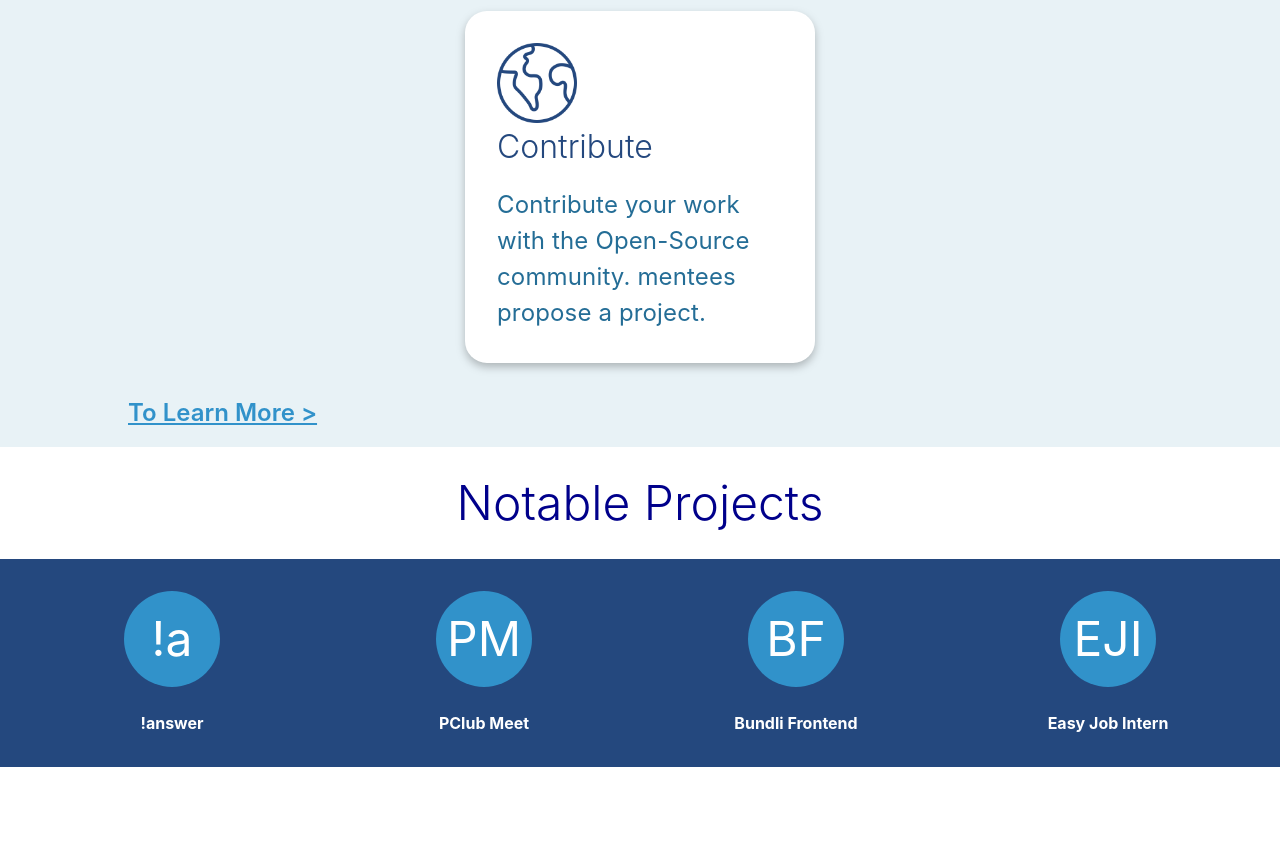
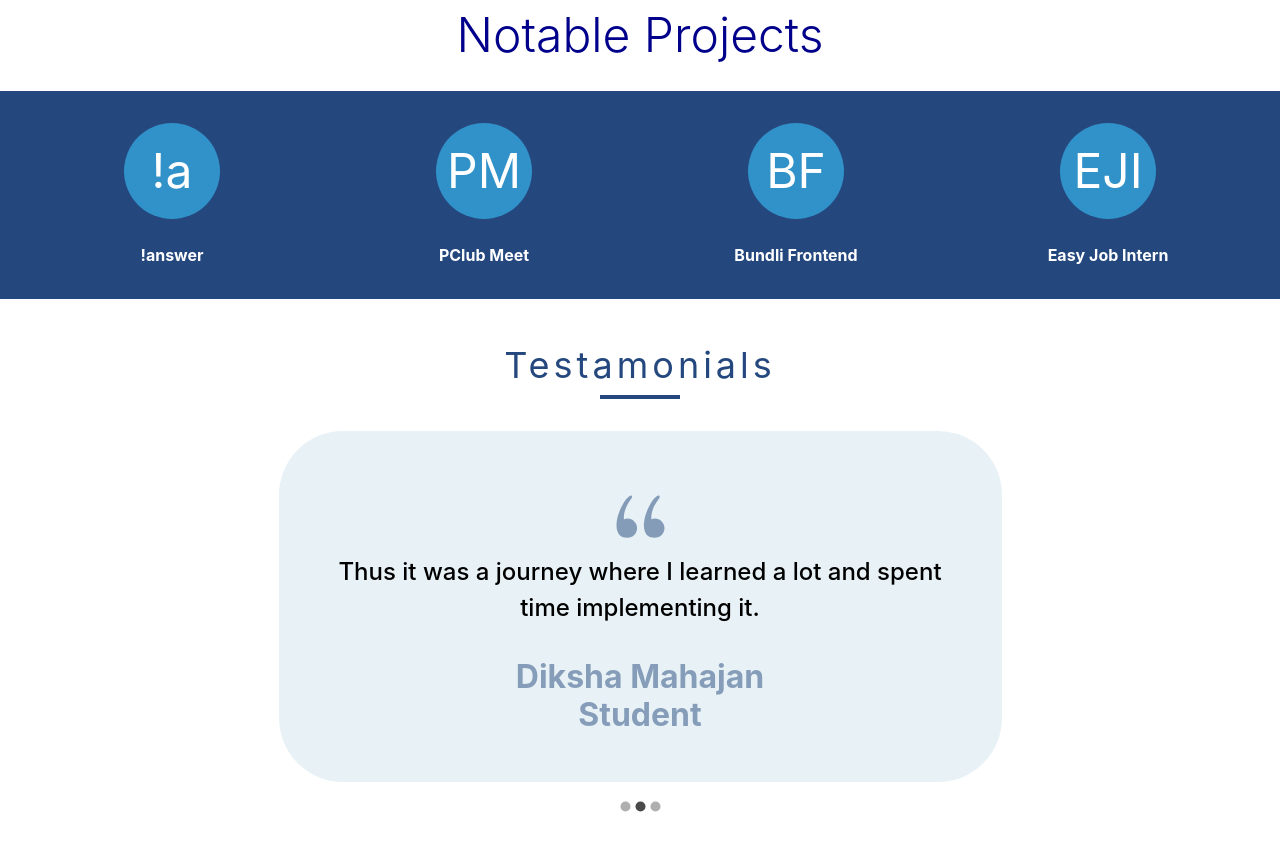
Before and after one commit to hrik2001/psoc2022-landing, a Next.js app: page / in a window 1280 px wide. Shown: the part 1360-2210 px from the top of the page. Built offline with nearby package versions, Linux system fonts and the light colour scheme.

Commit message:
testamonials

```diff
--- a/components/ProjectSection.tsx
+++ b/components/ProjectSection.tsx
@@ -33,10 +33,10 @@ const ProjectSection = () => {
       </div>
       <div className={styles.projectContainerWrapper}>
         <div className={styles.projectContainer}>
-          {projects.map((item, index) => {
+          {projects.map((item: ProjectsProps, index) => {
             return (
               <figure key={index}>
-                <a href={item.src}>
+                <a href={item.src} target="_blank">
                   <div
                     className={
                       item.img ? styles.projectImgContainer : styles.projectInitialContainer
--- /dev/null
+++ b/components/Testamonial.tsx
@@ -0,0 +1,20 @@
+import React from "react";
+import styles from "../styles/Testamonial.module.scss";
+
+const Testamonial = ({ content, name, title }: TestamonialProps) => {
+  return (
+    <div className={styles.testamonialCard}>
+      {/* <h2 className={styles.testmonialQoute}>&#8220;</h2> */}
+      <div className={styles.testamonialQouteImg}>
+        <img src="/img/qoute.svg" alt="" />
+      </div>
+
+      <h2>{content}</h2>
+
+      <h4>{name}</h4>
+      <h4>{title}</h4>
+    </div>
+  );
+};
+
+export default Testamonial;
--- a/components/TestamonialSection.tsx
+++ b/components/TestamonialSection.tsx
@@ -1,5 +1,8 @@
 import React from "react";
+import Testamonials from "../data/Testamonial";
 import style from "../styles/Testamonial.module.scss";
+import Testamonial from "./Testamonial";
+import Carousel from "react-material-ui-carousel";
 
 const TestamonialSection = () => {
   return (
@@ -8,8 +11,13 @@ const TestamonialSection = () => {
         <h2>Testamonials</h2>
         <div className={style.underline}></div>
       </div>
-
-      <div></div>
+      <div className={style.testamonialContainer}>
+        <Carousel animation="slide">
+          {Testamonials.map((item, index) => {
+            return <Testamonial {...item} key={index} />;
+          })}
+        </Carousel>
+      </div>
     </section>
   );
 };
--- a/components/WorkSection.tsx
+++ b/components/WorkSection.tsx
@@ -9,7 +9,7 @@ const WorkSection = () => {
       <section>
         <h2 className={styles.workHeading}>How does it works ? </h2>
         <div className={styles.workCardContainer}>
-          {worksArray.map((item, index) => {
+          {worksArray.map((item: WorksProps, index) => {
             return (
               <div key={index} className={styles.workCard}>
                 <div className={styles.workCardImageContainer}>
--- /dev/null
+++ b/data/Testamonial.ts
@@ -0,0 +1,20 @@
+const Testamonials: TestamonialProps[] = [
+  {
+    content:
+      "It was a great opportunity to learn many new things. It also gave me an insight into the open source community.",
+    name: "Gaurika ",
+    title: "Student",
+  },
+  {
+    content: "Thus it was a journey where I learned a lot and spent time implementing it.",
+    name: "Diksha Mahajan",
+    title: "Student",
+  },
+  {
+    content: "Through this project, I gained a lot of experience and came across new things.",
+    name: "Aditi Shandyal",
+    title: "Student",
+  },
+];
+
+export default Testamonials;
--- a/data/index.d.ts
+++ b/data/index.d.ts
@@ -16,3 +16,9 @@ interface WorksProps {
   desc: string;
   photo: string;
 }
+
+interface TestamonialProps {
+  content: string;
+  name: strnig;
+  title: string;
+}
--- a/package.json
+++ b/package.json
@@ -10,9 +10,11 @@
   },
   "dependencies": {
     "@material-ui/core": "^4.12.4",
+    "@material-ui/icons": "^4.11.3",
     "next": "12.1.5",
     "react": "18.0.0",
     "react-dom": "18.0.0",
+    "react-material-ui-carousel": "^2.3.11",
     "sass": "^1.51.0"
   },
   "devDependencies": {
--- a/pages/index.tsx
+++ b/pages/index.tsx
@@ -7,11 +7,13 @@ import WorkSection from "../components/WorkSection";
 import ProjectSection from "../components/ProjectSection";
 import Timeline from "../components/Timeline";
 import TestamonialSection from "../components/TestamonialSection";
+import Stats from "../components/Stats";
 
 const Home: NextPage = () => {
   return (
     <div className={styles.container}>
       <Hero />
+      {/* <Stats /> */}
       <WorkSection />
       <ProjectSection />
       <TestamonialSection />
--- a/styles/Testamonial.module.scss
+++ b/styles/Testamonial.module.scss
@@ -1,11 +1,18 @@
 $darkBlue : #24487E;
 $lightBlue : #3192CA;
 $grey : #617d98;
+$backgroundBlue : #E8F2F6;
+$lightPurple : #24487e80;
+
+.TestamonialSection{
+    padding: 3rem 0;
+}
+
 
 .sectionTitle {
-    margin-bottom: 4rem;
+    margin-bottom: 2rem;
     text-align: center;
-    font-size: 2.5rem;
+    font-size: 1.5rem;
     line-height: 1;
     text-transform: capitalize;
     letter-spacing: 0.25rem;
@@ -14,7 +21,8 @@ $grey : #617d98;
         margin-bottom: 0.75rem;
         font-weight: 400;
         color: $lightBlue;
-        color: white;
+        color: $darkBlue;
+        // color: white;
     }
 }
 
@@ -23,11 +31,62 @@ $grey : #617d98;
     height: 0.25rem;
     margin-bottom: 1.25rem;
     background: $darkBlue;
-    background: white;
+    // background: white;
     margin-left: auto;
     margin-right: auto;
 }
 
+.testamonialContainer {
+    width: 90%;
+    margin:auto;
+}
+
 .testamonialCard {
+    background-color: $backgroundBlue;
+    max-width: 723px;
+    border-radius: 4rem;
+    padding: 3rem;
+    text-align: center;
+    margin:0 auto;
+
+    h2 {
+        font-weight: 500;
+        margin-bottom: 2rem;
+    }
+
+    h4 {
+        font-size: 2rem;
+        line-height: 1.2;
+        color:$lightPurple;
+    }
 
 }
+
+.testmonialQoute {
+    font-size: 6rem;
+    font-weight: 400;
+    color: $darkBlue;
+    width: min-content;
+    height: min-content;
+    margin: auto;
+}
+
+.testamonialQouteImg {
+    width: fit-content;
+    margin:1rem auto;
+}
+
+@media all and (max-width : 800px) {
+    .testamonialCard{
+        max-width: 500px;
+        padding: 1.5rem;
+
+        h2{
+            font-size: 1.5rem;
+        }
+
+        h4{
+            font-size: 1.2rem;
+        }
+    }
+}
--- a/styles/Work.module.scss
+++ b/styles/Work.module.scss
@@ -25,7 +25,8 @@ $linkBlue : #3192CA;
 .workCardContainer{
         display: flex;
         flex-direction: row;
-        justify-content: space-between;
+        // justify-content: space-between;
+        justify-content: space-around;
         margin:"1rem auto";
         flex-wrap: wrap;
         gap: 2rem;
@@ -35,7 +36,10 @@ $linkBlue : #3192CA;
     background-color: #fff;
     border-radius: 22px;
     padding: 2rem;
-    max-width: 350px;
+    // max-width: 350px;
+    max-width: clamp(200px,25rem,350px);
+    // flex-basis: 30%;
+    // flex-shrink: 2;
     transition: all 1s ease;
     filter: drop-shadow(0px 4px 4px rgba(0, 0, 0, 0.25));
 
@@ -84,7 +88,25 @@ $linkBlue : #3192CA;
     font-size: 1.5rem;
 }
 @media all and (max-width : 1400px){
+
+    .workSection {
+
+        section{
+            width: 90%;
+        }
+    }
+
     .workCardContainer {
-        justify-content: center;
+        // justify-content: center;
+    }
+
+    .workCard{
+        h4{
+            font-size: 1.5rem;
+        }
+
+        p{
+            font-size: 1rem;
+        }
     }
 }
```
Also changed, not shown: public/img/qoute.svg (added), 1 other file (tests, documents, lock files or other folders).
